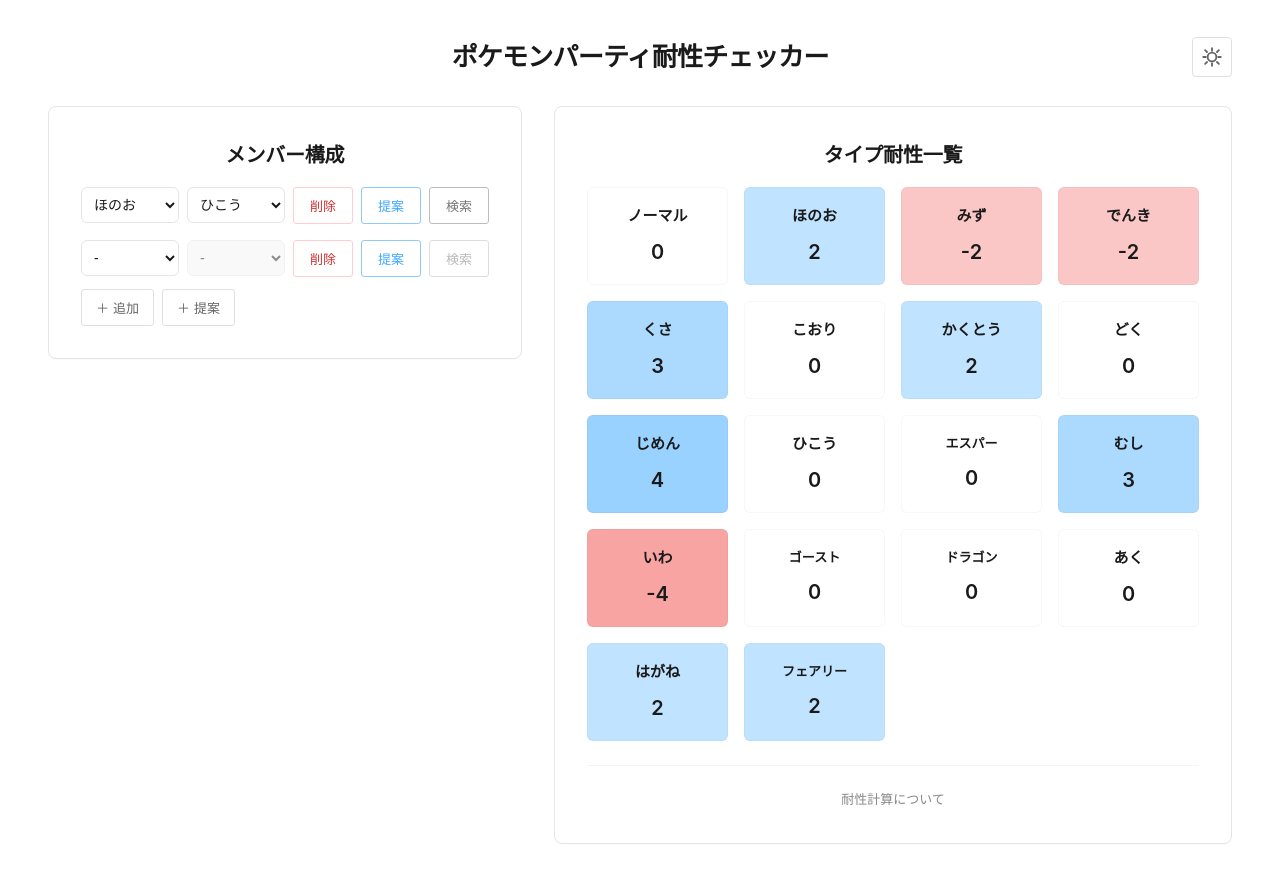
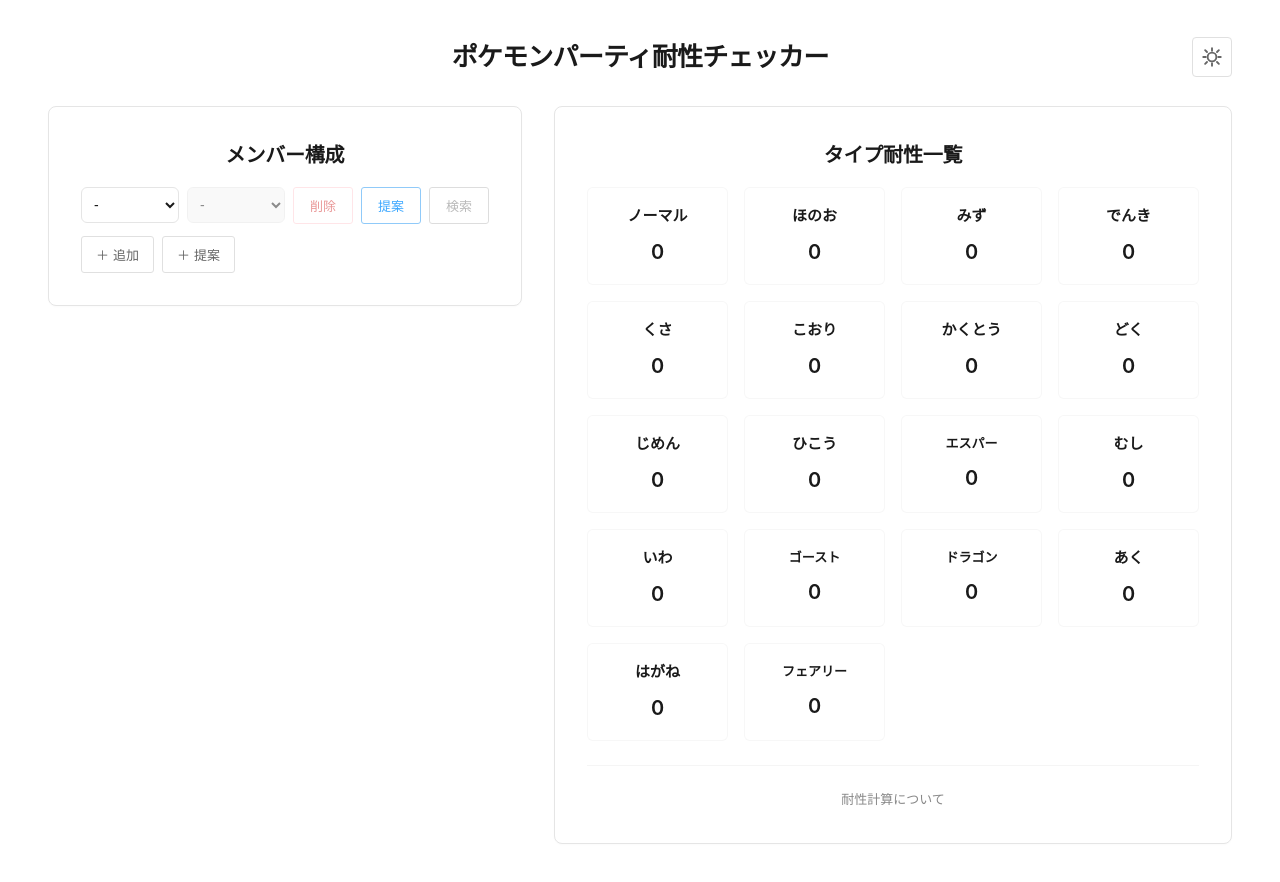
Before and after one commit to masayoshixxx/pokemon-party-weakness-checker, a Next.js app: page / in a window 1280 px wide. Built offline with nearby package versions, Linux system fonts and the light colour scheme.

Commit message:
fix: デフォルトを「-」「-」のみに変更、タイプ2設定時はタイプ1を「-」に変更不可に

```diff
--- a/components/PokemonMember.tsx
+++ b/components/PokemonMember.tsx
@@ -100,6 +100,10 @@
           value={pokemon.type1 || '-'}
           onChange={(e) => {
             const value = e.target.value;
+            // タイプ2が設定されている場合は、タイプ1を「-」に変更できない
+            if (value === '-' && pokemon.type2) {
+              return;
+            }
             const newType1 = value === '-' ? null : (value as PokemonType);
             const newType2 = newType1 && pokemon.type2 === newType1 ? null : pokemon.type2;
             onUpdate(pokemon.id, { type1: newType1, type2: newType2 });
@@ -107,7 +111,7 @@
           className="pokemon-type-select"
           required
         >
-          <option value="-">-</option>
+          {!pokemon.type2 && <option value="-">-</option>}
           {POKEMON_TYPES.map((type) => (
             <option key={type} value={type}>
               {type}
--- a/hooks/usePokemonParty.ts
+++ b/hooks/usePokemonParty.ts
@@ -25,7 +25,6 @@
 
 export function usePokemonParty() {
   const [party, setParty] = useState<Pokemon[]>(() => [
-    createDefaultPokemon(),
     createEmptyPokemon(),
   ]);
   const [isInitialized, setIsInitialized] = useState(false);
```
